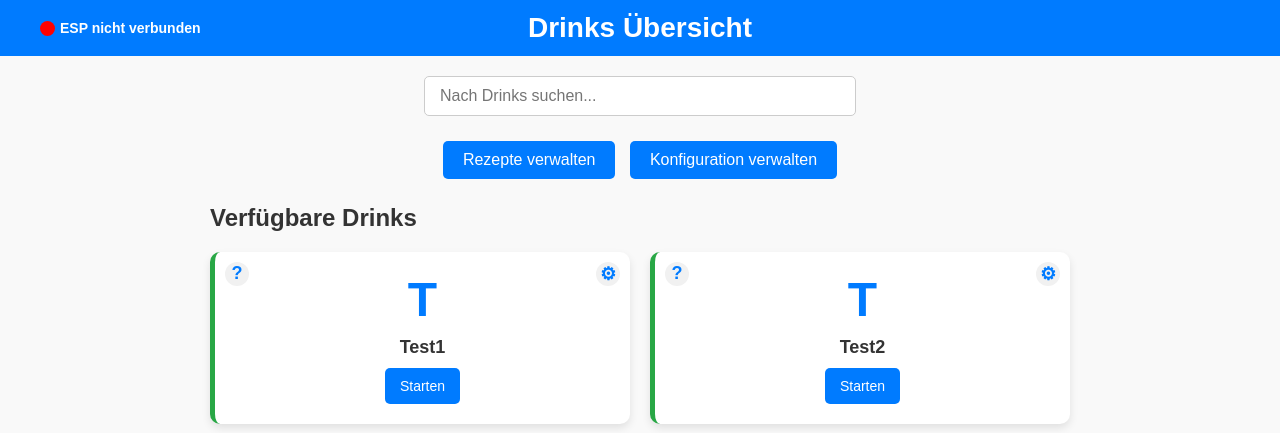
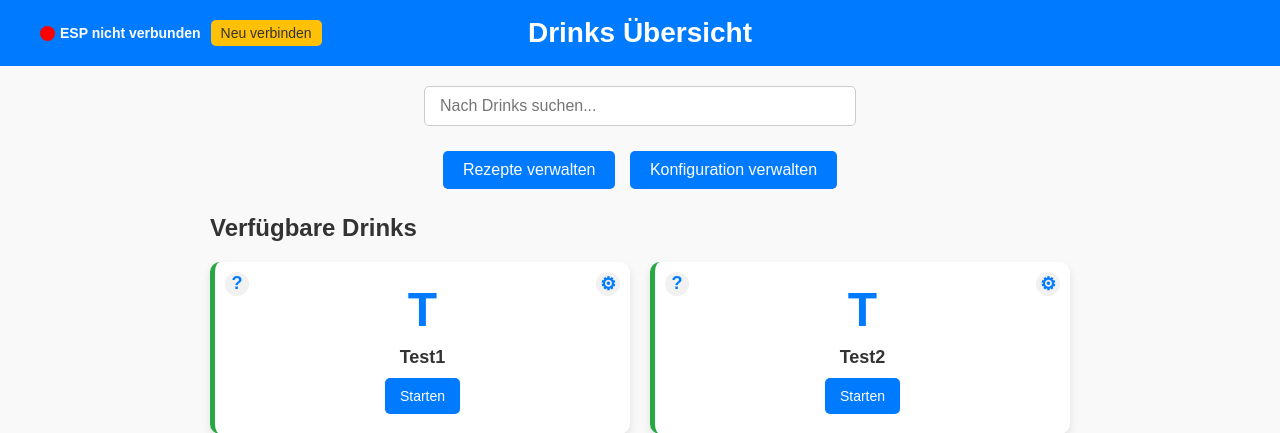
Before and after one commit to leofleischmann/Bar-Bot, a Flask app: page / in a window 1280 px wide. Shown: the top 433 px of the page. Run offline with Flask 3, Linux system fonts and the light colour scheme.

Commit message:
Update index.html

```diff
--- a/bartender/templates/index.html
+++ b/bartender/templates/index.html
@@ -65,6 +65,22 @@
 
         .status.disconnected .indicator {
             background-color: red;
+        }
+
+        /* Neuer Stil für den Reconnect-Button */
+        #reconnect-button {
+            background-color: #ffc107;
+            color: #333;
+            border: none;
+            border-radius: 5px;
+            padding: 5px 10px;
+            margin-left: 10px;
+            font-size: 14px;
+            cursor: pointer;
+        }
+
+        #reconnect-button:hover {
+            background-color: #e0a800;
         }
 
         @media (max-width: 600px) {
@@ -587,13 +603,6 @@
                 width: 100%;
             }
         }
-
-        /* Optional: CSS-Methode zur Abstandsanpassung */
-        /*
-        #recipe-content-modal ul li span + span {
-            margin-left: 10px; /* Anpassung des Abstands nach Bedarf */
-        }
-        */
     </style>
 </head>
 <body>
@@ -609,14 +618,13 @@
                 <span class="status disconnected">
                     <span class="indicator"></span> ESP nicht verbunden
                 </span>
+                <button id="reconnect-button" onclick="reconnectESP()">Neu verbinden</button>
                 {% endif %}
             </div>
         </div>
     </header>
 
     <main>
-
-        <!-- Suchfunktion hinzufügen -->
         <div id="search-container">
             <input type="text" id="search-input" placeholder="Nach Drinks suchen..." />
         </div>
@@ -654,7 +662,6 @@
                 <div class="letter">{{ recipe.name[0] }}</div>
                 <div class="name">{{ recipe.name.replace('.txt', '') }}</div>
                 <button class="start-button" onclick="showInvalidReasons('{{ recipe.name }}')">Details anzeigen</button>
-                <!-- Unsichtbare Liste der Gründe -->
                 <div id="reasons-{{ recipe.name }}" style="display:none;">
                     {% for reason in recipe.reasons %}
                         {{ reason }}{% if not loop.last %}, {% endif %}
@@ -688,15 +695,16 @@
             <input type="number" id="manualValue" name="manualValue" placeholder="Wert eingeben..." required>
             <button type="submit">Befehl senden</button>
         </form>
+    </main>
 
-    </main>
     <footer>
         &copy; 2024 Leo Fleischmann
     </footer>
 
+    <!-- Snackbar -->
     <div id="snackbar" class="snackbar"></div>
 
-    <!-- Overlay & Modal für Custom Config -->
+    <!-- Overlays / Modals für Custom Config -->
     <div id="custom-config-overlay"></div>
     <div id="custom-config-modal">
         <h3>Rezept anpassen</h3>
@@ -707,7 +715,7 @@
         </div>
     </div>
 
-    <!-- Overlay & Modal für Rezeptzutaten-Übersicht -->
+    <!-- Overlay / Modal für Rezeptzutaten -->
     <div id="recipe-content-overlay"></div>
     <div id="recipe-content-modal">
         <h3>Rezeptinhalt</h3>
@@ -716,8 +724,7 @@
         <button id="recipe-content-close" class="action-button" onclick="closeRecipeContentModal()">Schließen</button>
     </div>
 
-
-    <!-- Overlay & Modal für fehlende Getränke -->
+    <!-- Overlay / Modal für fehlende Getränke -->
     <div id="missing-drinks-overlay"></div>
     <div id="missing-drinks-modal">
         <h3>Fehlende Getränke</h3>
@@ -733,8 +740,6 @@
         let progressInterval;
         let currentCustomIngredients = [];
         let currentRecipeForConfig = "";
-
-        // Neue Variable zur Speicherung des aktuell getrackten Rezepts
         let trackedRecipeName = "";
 
         function updateESPStatus() {
@@ -747,26 +752,48 @@
                         statusElement.innerHTML = `
                             <span class="status connected">
                                 <span class="indicator"></span> ESP verbunden
-                            </span>`;
+                            </span>
+                            <!-- Button NICHT anzeigen, wenn verbunden -->
+                        `;
                     } else {
                         statusElement.innerHTML = `
                             <span class="status disconnected">
                                 <span class="indicator"></span> ESP nicht verbunden
-                            </span>`;
+                            </span>
+                            <button id="reconnect-button" onclick="reconnectESP()">Neu verbinden</button>
+                        `;
                     }
-                }).catch(error => {
+                })
+                .catch(error => {
                     console.error("Fehler beim Abrufen des ESP-Status:", error);
                     espConnected = false;
                     const statusElement = document.getElementById("esp-status");
                     statusElement.innerHTML = `
                         <span class="status disconnected">
                             <span class="indicator"></span> ESP nicht verbunden
-                        </span>`;
+                        </span>
+                        <button id="reconnect-button" onclick="reconnectESP()">Neu verbinden</button>
+                    `;
                 });
         }
-
         updateESPStatus();
         setInterval(updateESPStatus, 5000);
+
+        function reconnectESP() {
+            fetch("/reconnect_esp", { method: "POST" })
+                .then(r => r.json())
+                .then(data => {
+                    if (data.status === "success") {
+                        showSnackbar(data.message, "success");
+                        updateESPStatus();
+                    } else {
+                        showSnackbar(data.message, "error");
+                    }
+                })
+                .catch(err => {
+                    showSnackbar("Fehler beim Reconnect-Versuch.", "error");
+                });
+        }
 
         function showSnackbar(message, type = "success") {
             const snackbar = document.getElementById("snackbar");
@@ -784,7 +811,6 @@
                 showSnackbar("ESP ist nicht verbunden.", "error");
                 return;
             }
-
             try {
                 const r = await fetch("/run_recipe", {
                     method: "POST",
@@ -805,7 +831,7 @@
 
         function toggleManualControl() {
             const form = document.querySelector("form");
-            form.style.display = form.style.display === "block" ? "none" : "block";
+            form.style.display = (form.style.display === "block") ? "none" : "block";
         }
 
         async function fetchProgress(recipeName) {
@@ -821,7 +847,6 @@
 
                 if (progress >= 100) {
                     clearInterval(progressInterval);
-                    // Fetch the last recipe notes and display them
                     try {
                         const notesResponse = await fetch("/get_last_recipe_notes");
                         const notesData = await notesResponse.json();
@@ -835,7 +860,6 @@
                                 }
                                 alert(message);
                             } else {
-                                // Die Notizen gehören nicht zum aktuellen Rezept
                                 console.warn(`Rezeptnamen stimmen nicht überein: erwartet "${recipeName}", erhalten "${notesData.recipe_name}"`);
                             }
                         } else {
@@ -860,11 +884,7 @@
         function togglePumpOptions() {
             const commandType = document.getElementById("manualCommandType").value;
             const pumpOptions = document.getElementById("pumpOptions");
-            if (commandType === "pump") {
-                pumpOptions.style.display = "block";
-            } else {
-                pumpOptions.style.display = "none";
-            }
+            pumpOptions.style.display = (commandType === "pump") ? "block" : "none";
         }
 
         async function sendManualCommand() {
@@ -877,12 +897,11 @@
                     showSnackbar("Bitte gültige Pumpennummer und Dauer eingeben.", "error");
                     return;
                 }
-
                 try {
                     const r = await fetch("/send_command", {
                         method: "POST",
                         headers: { "Content-Type": "application/json" },
-                        body: JSON.stringify({ type: commandType, pump: pumpNumber, value: value })
+                        body: JSON.stringify({ type: commandType, pump: pumpNumber, value })
                     });
                     const res = await r.json();
                     if (r.ok) {
@@ -894,18 +913,16 @@
                     console.error("Fehler beim Senden:", e);
                     showSnackbar("Problem beim Senden des Befehls.", "error");
                 }
-
             } else {
                 if (!commandType || isNaN(value)) {
                     showSnackbar("Bitte gültigen Befehl und Wert eingeben.", "error");
                     return;
                 }
-
                 try {
                     const r = await fetch("/send_command", {
                         method: "POST",
                         headers: { "Content-Type": "application/json" },
-                        body: JSON.stringify({ type: commandType, value: value })
+                        body: JSON.stringify({ type: commandType, value })
                     });
                     const res = await r.json();
                     if (r.ok) {
@@ -920,76 +937,10 @@
             }
         }
 
-        async function fetchRecipeSummary(recipeName) {
-            // Statt get_recipe_content nun get_recipe_ingredients aufrufen
-            try {
-                const r = await fetch(`/get_recipe_ingredients?recipe=${encodeURIComponent(recipeName)}`);
-                const res = await r.json();
-                if (!r.ok || res.status !== "success") {
-                    throw new Error(res.message || "Fehler beim Laden der Zutaten.");
-                }
-
-                showRecipeSummaryModal(recipeName, res.ingredients, res.notes);
-            } catch (e) {
-                console.error("Fehler beim Abrufen der Rezeptzutaten:", e);
-                showSnackbar(`Die Zutaten des Rezepts '${recipeName}' konnten nicht geladen werden.`, "error");
-            }
-        }
-
-        function showRecipeSummaryModal(recipeName, ingredients, notes) {
-            const overlay = document.getElementById("recipe-content-overlay");
-            const modal = document.getElementById("recipe-content-modal");
-            const heading = modal.querySelector("h3");
-            const ingredientsList = modal.querySelector("#ingredients-list");
-            const notesSection = modal.querySelector("#notes-section");
-
-            // Setze den Titel des Modals
-            heading.textContent = `Rezeptinhalt von ${recipeName}`;
-
-            // Leere den Inhalt der Zutatenliste und der Notizensektion
-            ingredientsList.innerHTML = "";
-            notesSection.innerHTML = "";
-
-            // Zutaten anzeigen
-            ingredients.forEach(ing => {
-                const li = document.createElement("li");
-                const nameSpan = document.createElement("span");
-                nameSpan.textContent = ing.name;
-                const space = document.createTextNode(" "); // Leerzeichen hinzufügen
-                const amountSpan = document.createElement("span");
-                amountSpan.textContent = `${ing.amount.toFixed(1)} cl`;
-
-                li.appendChild(nameSpan);
-                li.appendChild(space); // Leerzeichen einfügen
-                li.appendChild(amountSpan);
-                ingredientsList.appendChild(li);
+        function fetchRecipeContent(recipeName) {
+            clearCurrentRecipeNotes().then(() => {
+                fetchRecipeSummary(recipeName);
             });
-
-            // Notizen anzeigen, falls vorhanden
-            if (notes && notes.length > 0) {
-                const notesHeader = document.createElement("h4");
-                notesHeader.textContent = "Notizen:";
-                notesSection.appendChild(notesHeader);
-
-                const notesList = document.createElement("ul");
-                notes.forEach(note => {
-                    const li = document.createElement("li");
-                    li.textContent = note;
-                    notesList.appendChild(li);
-                });
-                notesSection.appendChild(notesList);
-            }
-
-            // Modal und Overlay anzeigen
-            overlay.style.display = "block";
-            modal.style.display = "block";
-        }
-
-        function closeRecipeContentModal() {
-            const overlay = document.getElementById("recipe-content-overlay");
-            const modal = document.getElementById("recipe-content-modal");
-            overlay.style.display = "none";
-            modal.style.display = "none";
         }
 
         async function clearCurrentRecipeNotes() {
@@ -1010,15 +961,68 @@
             }
         }
 
-        function fetchRecipeContent(recipeName) {
-            // Zuerst die aktuellen Rezeptnotizen leeren
-            clearCurrentRecipeNotes().then(() => {
-                // Danach die Rezeptzusammenfassung abrufen
-                fetchRecipeSummary(recipeName);
-            });
+        async function fetchRecipeSummary(recipeName) {
+            try {
+                const r = await fetch(`/get_recipe_ingredients?recipe=${encodeURIComponent(recipeName)}`);
+                const res = await r.json();
+                if (!r.ok || res.status !== "success") {
+                    throw new Error(res.message || "Fehler beim Laden der Zutaten.");
+                }
+                showRecipeSummaryModal(recipeName, res.ingredients, res.notes);
+            } catch (e) {
+                console.error("Fehler beim Abrufen der Rezeptzutaten:", e);
+                showSnackbar(`Die Zutaten des Rezepts '${recipeName}' konnten nicht geladen werden.`, "error");
+            }
         }
 
-        // Custom Config Funktionen
+        function showRecipeSummaryModal(recipeName, ingredients, notes) {
+            const overlay = document.getElementById("recipe-content-overlay");
+            const modal = document.getElementById("recipe-content-modal");
+            const heading = modal.querySelector("h3");
+            const ingredientsList = modal.querySelector("#ingredients-list");
+            const notesSection = modal.querySelector("#notes-section");
+
+            heading.textContent = `Rezeptinhalt von ${recipeName}`;
+            ingredientsList.innerHTML = "";
+            notesSection.innerHTML = "";
+
+            ingredients.forEach(ing => {
+                const li = document.createElement("li");
+                const nameSpan = document.createElement("span");
+                nameSpan.textContent = ing.name;
+                const space = document.createTextNode(" ");
+                const amountSpan = document.createElement("span");
+                amountSpan.textContent = `${ing.amount.toFixed(1)} cl`;
+
+                li.appendChild(nameSpan);
+                li.appendChild(space);
+                li.appendChild(amountSpan);
+                ingredientsList.appendChild(li);
+            });
+
+            if (notes && notes.length > 0) {
+                const notesHeader = document.createElement("h4");
+                notesHeader.textContent = "Notizen:";
+                notesSection.appendChild(notesHeader);
+
+                const notesList = document.createElement("ul");
+                notes.forEach(note => {
+                    const li = document.createElement("li");
+                    li.textContent = note;
+                    notesList.appendChild(li);
+                });
+                notesSection.appendChild(notesList);
+            }
+
+            overlay.style.display = "block";
+            modal.style.display = "block";
+        }
+
+        function closeRecipeContentModal() {
+            document.getElementById("recipe-content-overlay").style.display = "none";
+            document.getElementById("recipe-content-modal").style.display = "none";
+        }
+
         async function openCustomConfig(recipeName) {
             currentRecipeForConfig = recipeName;
             try {
@@ -1072,21 +1076,20 @@
         }
 
         function closeCustomConfigModal() {
-            const overlay = document.getElementById("custom-config-overlay");
-            const modal = document.getElementById("custom-config-modal");
-            overlay.style.display = "none"; // Versteckt den Overlay-Hintergrund
-            modal.style.display = "none"; // Versteckt das Modal selbst
-            currentCustomIngredients = []; // Reset der Zutaten
-            currentRecipeForConfig = ""; // Reset des aktuellen Rezepts
+            document.getElementById("custom-config-overlay").style.display = "none";
+            document.getElementById("custom-config-modal").style.display = "none";
+            currentCustomIngredients = [];
+            currentRecipeForConfig = "";
         }
-
 
         async function startCustomConfigRecipe() {
             const data = {
                 name: `temp_recipe_${Date.now()}`,
-                alcoholData: currentCustomIngredients.map(i => ({ alcohol: i.name, amount: i.current || i.amount }))
+                alcoholData: currentCustomIngredients.map(i => ({
+                    alcohol: i.name,
+                    amount: i.current || i.amount
+                }))
             };
-
             try {
                 const r = await fetch("/generate_and_run_temp_recipe", {
                     method: "POST",
@@ -1095,7 +1098,7 @@
                 });
                 const res = await r.json();
                 if (r.ok) {
-                    showSnackbar(`Temporäres Rezept wurde erfolgreich gestartet!`, "success");
+                    showSnackbar("Temporäres Rezept wurde erfolgreich gestartet!", "success");
                     startProgressTracking(data.name + ".txt");
                 } else {
                     throw new Error(res.message || "Fehler beim Starten des temporären Rezepts.");
@@ -1103,14 +1106,12 @@
             } catch (e) {
                 showSnackbar(e.message, "error");
             } finally {
-                closeCustomConfigModal(); // Immer schließen, unabhängig vom Erfolg
+                closeCustomConfigModal();
             }
         }
 
-        // Globale Variable zur Verfolgung des aktuellen ungültigen Rezepts
         let currentInvalidRecipe = "";
 
-        // Funktion zum Anzeigen der Gründe für die Ungültigkeit und Setzen des aktuellen Rezepts
         function showInvalidReasons(recipeName) {
             currentInvalidRecipe = recipeName;
             const reasonsDiv = document.getElementById(`reasons-${recipeName}`);
@@ -1122,11 +1123,9 @@
                 console.error("Ein erforderliches Element wurde nicht gefunden.");
                 return;
             }
-
             const reasons = reasonsDiv.textContent.trim();
             if (reasons) {
-                // Bereinigen und Gründe formatieren
-                reasonsList.innerHTML = ""; // Vorherige Inhalte entfernen
+                reasonsList.innerHTML = "";
                 reasons.split(",").forEach(reason => {
                     const formattedReason = reason
                         .replace("Kein Eintrag für '", "")
@@ -1138,8 +1137,6 @@
                         reasonsList.appendChild(li);
                     }
                 });
-
-                // Modal anzeigen
                 overlay.style.display = "block";
                 modal.style.display = "block";
             } else {
@@ -1147,27 +1144,21 @@
             }
         }
 
-        // Event Listener für den "Ohne ausführen" Button
-        document.getElementById("run-without-button").addEventListener("click", function() {
+        document.getElementById("run-without-button").addEventListener("click", function () {
             const recipeName = currentInvalidRecipe;
             if (!recipeName) {
                 showSnackbar("Rezeptname fehlt.", "error");
                 return;
             }
-
-            // Fehlende Zutaten aus dem Modal extrahieren
             const reasonsList = document.getElementById("missing-drinks-list");
             const missingIngredients = [];
             reasonsList.querySelectorAll("li").forEach(li => {
                 missingIngredients.push(li.textContent.trim());
             });
-
             if (missingIngredients.length === 0) {
                 showSnackbar("Keine fehlenden Zutaten gefunden.", "error");
                 return;
             }
-
-            // POST-Anfrage an /run_recipe_without_missing senden
             fetch("/run_recipe_without_missing", {
                 method: "POST",
                 headers: { "Content-Type": "application/json" },
@@ -1181,7 +1172,6 @@
                 if (data.status === "success") {
                     showSnackbar(data.message, "success");
                     startProgressTracking(recipeName);
-                    // Modal schließen
                     closeMissingDrinksModal();
                 } else {
                     showSnackbar(data.message, "error");
@@ -1193,31 +1183,18 @@
             });
         });
 
-
-        // Funktion zum Schließen des fehlenden Getränke-Modals
         function closeMissingDrinksModal() {
-            const overlay = document.getElementById("missing-drinks-overlay");
-            const modal = document.getElementById("missing-drinks-modal");
-
-            if (!overlay || !modal) {
-                console.error("Overlay oder Modal nicht gefunden.");
-                return;
-            }
-
-            overlay.style.display = "none";
-            modal.style.display = "none";
+            document.getElementById("missing-drinks-overlay").style.display = "none";
+            document.getElementById("missing-drinks-modal").style.display = "none";
         }
 
-
-        // Suchfunktion
         function setupSearchFunctionality() {
             const searchInput = document.getElementById("search-input");
             searchInput.addEventListener("input", function() {
                 const query = this.value.toLowerCase();
-                const availableDrinksContainer = document.querySelectorAll(".grid-container")[0]; // Verfügbare Drinks
-                const unavailableDrinksContainer = document.querySelectorAll(".grid-container")[1]; // Nicht verfügbare Drinks
+                const availableDrinksContainer = document.querySelectorAll(".grid-container")[0];
+                const unavailableDrinksContainer = document.querySelectorAll(".grid-container")[1];
 
-                // Funktion zum Filtern von Grid-Items
                 function filterGridItems(container) {
                     const gridItems = container.querySelectorAll(".grid-item");
                     gridItems.forEach(item => {
@@ -1229,7 +1206,6 @@
                         }
                     });
                 }
-
                 filterGridItems(availableDrinksContainer);
                 filterGridItems(unavailableDrinksContainer);
             });
```
